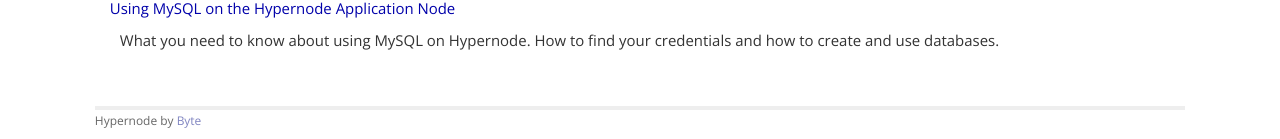
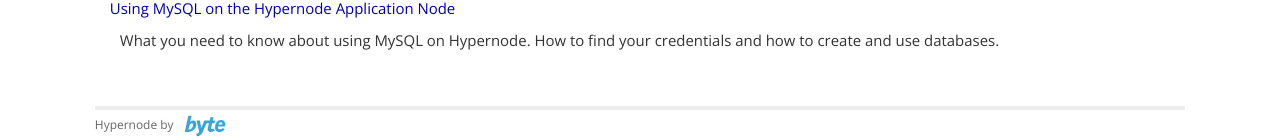
Before and after one commit to damnlie/hypernode.github.io, a Jekyll site: the page built from index.html, in a window 1280 px wide and 1400 px high, scrolled down 5 px. Shown: the part 1258-1397 px from the top of the window. Built offline with Jekyll 4.4.1, drawn with Linux system fonts in a browser that asks for light colours; nearby versions of some CDN libraries; Markdown is read by kramdown in place of the engine named in the settings; a script that is not in the unit is left out.

Commit message:
Add Byte logo instead of text

```diff
--- a/_layouts/default.html
+++ b/_layouts/default.html
@@ -47,7 +47,7 @@
 
     <div class="footer">
         <div class="contact">
-            Hypernode by <a href="http://www.byte.nl">Byte</a>
+            Hypernode by <a href="http://www.byte.nl"><img id="contact-logo" src="/images/byte.svg"/></a>
         </div>
         {% if page.categories %}
         <div class="pull-right" id="categories">
--- a/css/main.css
+++ b/css/main.css
@@ -146,6 +146,10 @@ a:visited { color: #a0a; }
     color: #8085C1;
 }
 
+#contact-logo {
+    height: 32px;
+}
+
 .footer .rss {
     margin-top: 1.1em;
     margin-right: -.2em;
```
Also changed, not shown: images/byte.svg (added).
